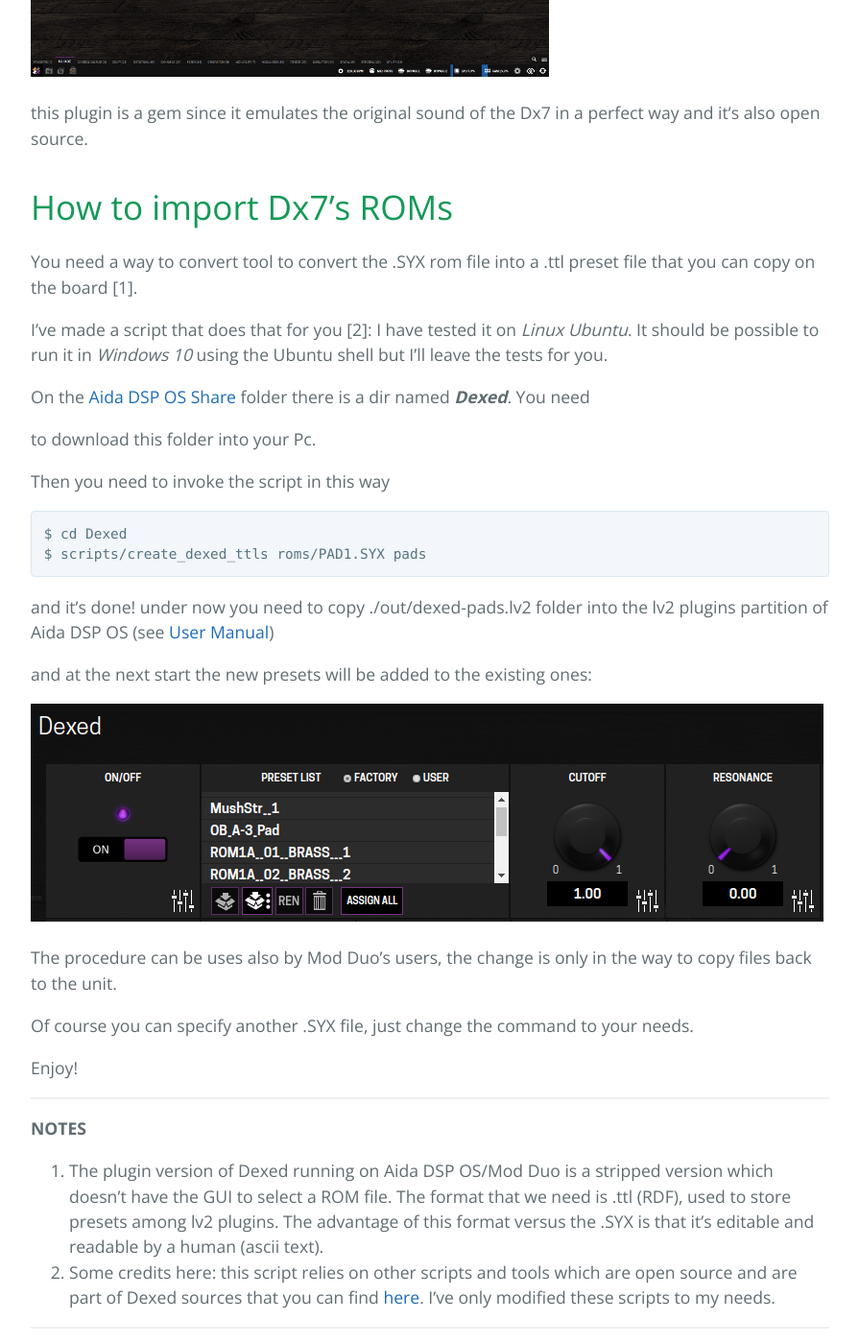
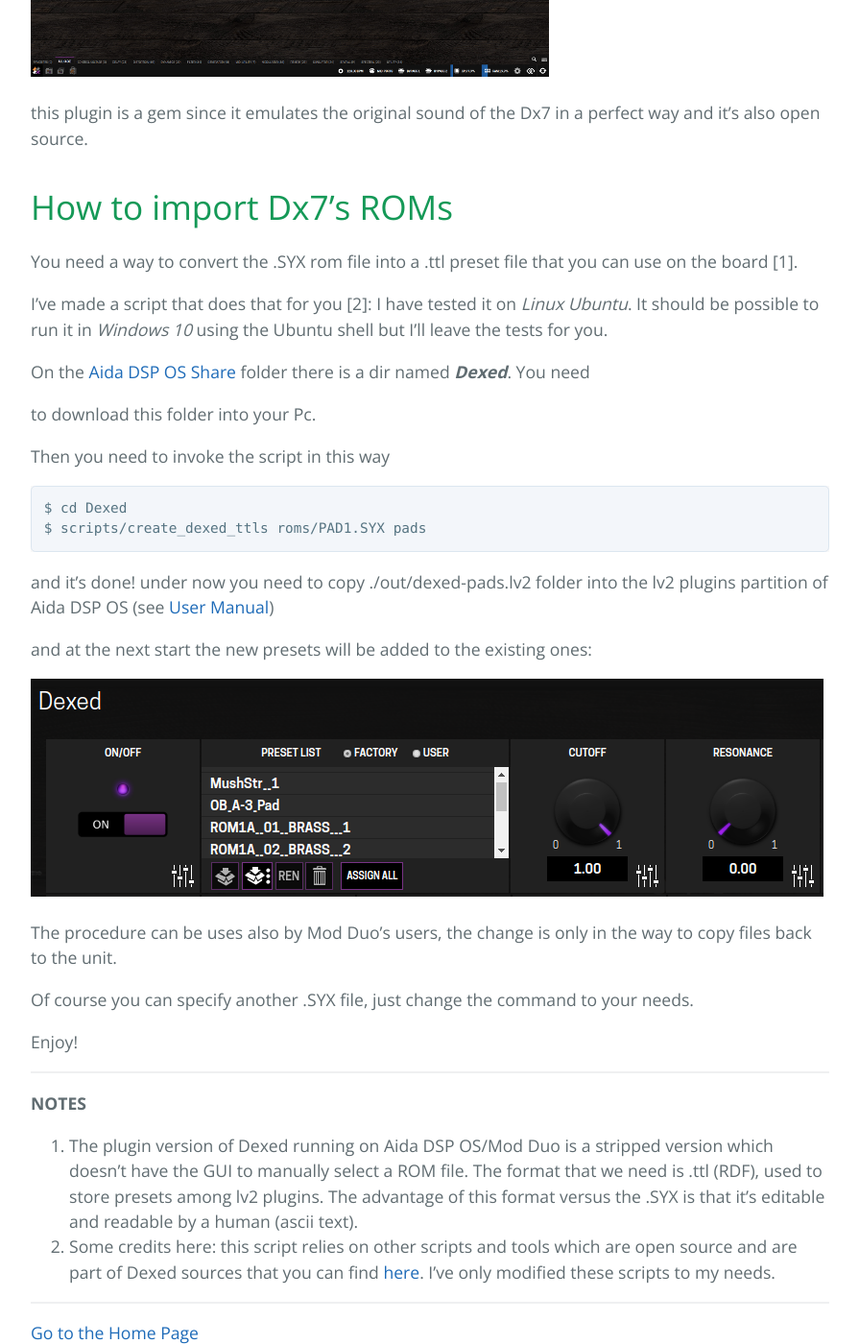
Before and after one commit to AidaDSP/AidaDSP.github.io, a Jekyll site: the page built from _posts/2020-06-07-importing-dx7-roms.md, in a window 1280 px wide and 1400 px high, scrolled down 1451 px. Shown: the whole window at 96% size, without its empty margins (192-1087 px from the left). Built offline with Jekyll 4.4.1, drawn with Linux system fonts in a browser that asks for light colours.

Commit message:
Updated post

```diff
--- a/_posts/2020-06-07-importing-dx7-roms.md
+++ b/_posts/2020-06-07-importing-dx7-roms.md
@@ -26,7 +26,7 @@ this plugin is a gem since it emulates the original sound of the Dx7 in a perfec
 
 # How to import Dx7's ROMs
 
-You need a way to convert tool to convert the .SYX rom file into a .ttl preset file that you can copy on the board [1].
+You need a way to convert the .SYX rom file into a .ttl preset file that you can use on the board [1].
 
 I've made a script that does that for you [2]: I have tested it on _Linux Ubuntu_. It should be possible to run it in _Windows 10_ using the Ubuntu shell but I'll leave the tests for you.
 
@@ -59,7 +59,7 @@ Enjoy!
 **NOTES**
 
 1. The plugin version of Dexed running on Aida DSP OS/Mod Duo is a stripped version
-which doesn't have the GUI to select a ROM file. The format that we need is .ttl (RDF), used to store presets among lv2 plugins. The advantage
+which doesn't have the GUI to manually select a ROM file. The format that we need is .ttl (RDF), used to store presets among lv2 plugins. The advantage
 of this format versus the .SYX is that it's editable and readable by a human (ascii text).
 2. Some credits here: this script relies on other scripts and tools which are open source and are part of Dexed sources that
 you can find [here](https://github.com/dcoredump/dexed). I've only modified these scripts to my needs.
```
